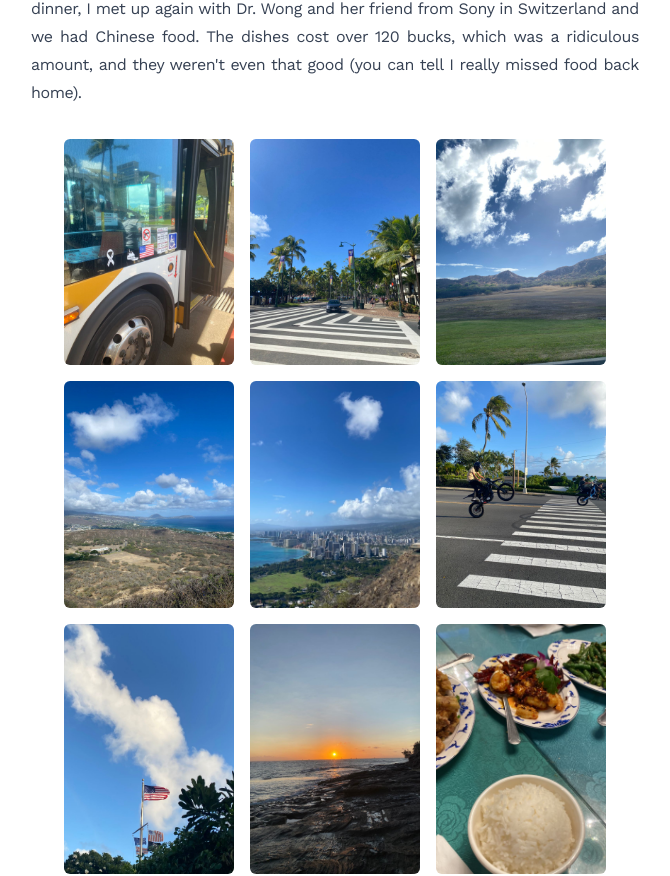
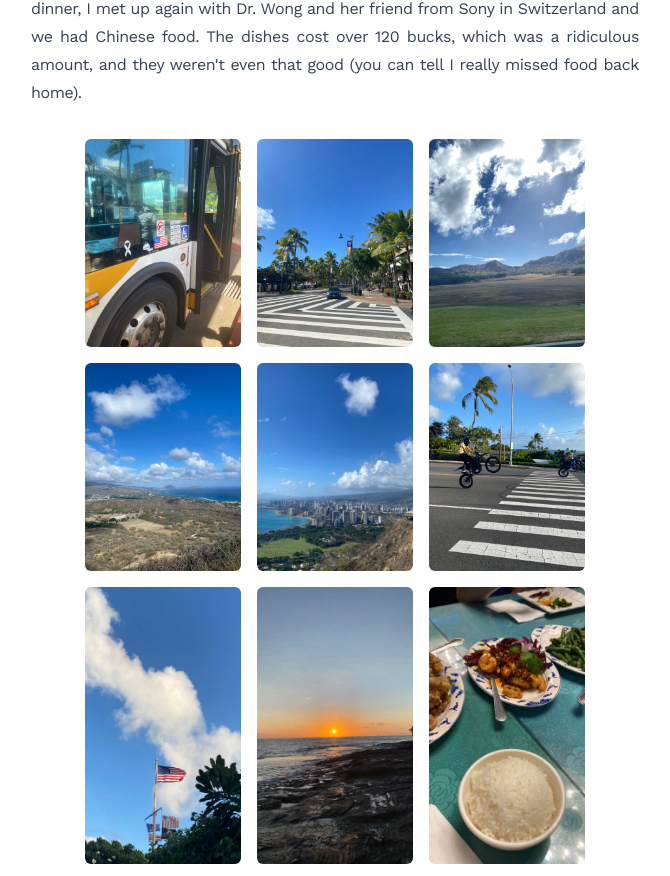
Before and after one commit to wyhong3103/wyhong3103.github.io, a Next.js app: page /blog/hawaiyaiyai in a window 1280 px wide. Shown: the part 991-1867 px from the top of the page, without its empty margins (305-975 px from the left). Built offline with nearby package versions, Linux system fonts and the light colour scheme.

Commit message:
chore: update layout

```diff
--- a/app/blog/hawaiyaiyai/page.mdx
+++ b/app/blog/hawaiyaiyai/page.mdx
@@ -27,8 +27,8 @@ In total, I spent about six days on [Oahu](https://en.wikipedia.org/wiki/O%CA%BB
     '/images/blogs/hawaii/d1/9.jpeg',
     '/images/blogs/hawaii/d1/11.jpeg',
   ]}
-  width="170px"
-  height="250px"
+  columns={3}
+  maxWidth="500px"
   caption="Day 1."
 />
 
@@ -46,8 +46,8 @@ In total, I spent about six days on [Oahu](https://en.wikipedia.org/wiki/O%CA%BB
     '/images/blogs/hawaii/d2/9.jpeg',
     '/images/blogs/hawaii/d2/7.jpeg',
   ]}
-  width="170px"
-  height="250px"
+  columns={3}
+  maxWidth="500px"
   caption="Day 2."
 />
 
@@ -65,8 +65,8 @@ In total, I spent about six days on [Oahu](https://en.wikipedia.org/wiki/O%CA%BB
     '/images/blogs/hawaii/d3/7.jpeg',
     '/images/blogs/hawaii/d3/9.jpeg',
   ]}
-  width="170px"
-  height="250px"
+  columns={3}
+  maxWidth="500px"
   caption="Day 3."
 />
 
@@ -84,8 +84,8 @@ In total, I spent about six days on [Oahu](https://en.wikipedia.org/wiki/O%CA%BB
     '/images/blogs/hawaii/d4/9.jpeg',
     '/images/blogs/hawaii/d4/6.jpeg',
   ]}
-  width="170px"
-  height="250px"
+  columns={3}
+  maxWidth="500px"
   caption="Day 4."
 />
 
@@ -103,8 +103,8 @@ In total, I spent about six days on [Oahu](https://en.wikipedia.org/wiki/O%CA%BB
     '/images/blogs/hawaii/d5/9.jpeg',
     '/images/blogs/hawaii/d5/8.jpeg',
   ]}
-  width="170px"
-  height="250px"
+  columns={3}
+  maxWidth="500px"
   caption="Day 5."
 />
 
@@ -122,8 +122,8 @@ In total, I spent about six days on [Oahu](https://en.wikipedia.org/wiki/O%CA%BB
     '/images/blogs/hawaii/d6/9.jpeg',
     '/images/blogs/hawaii/d6/7.jpeg',
   ]}
-  width="170px"
-  height="250px"
+  columns={3}
+  maxWidth="500px"
   caption="Day 6."
 />
 
```
